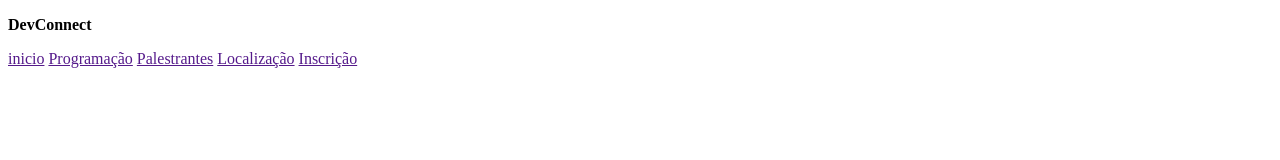
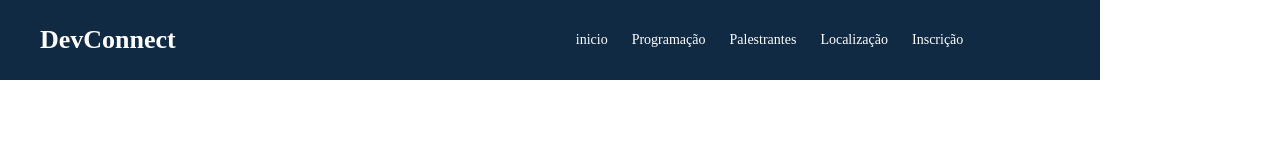
Before and after one commit to Phelps67/devconnect, a plain HTML site: page index.html in a window 1280 px wide. Drawn offline with Linux system fonts and the light colour scheme.

Commit message:
style: Decoração do Header

```diff
--- a/css/style.css
+++ b/css/style.css
@@ -1,4 +1,31 @@
 * {
     box-sizing: border-box;
+    padding: 0px;
+    margin: 0px;
+    max-width: 1100px;
+}
 
+#cabeca {
+     background-color:  #102A43;
+     height: 80px;
+     display: flex;
+     align-items: center;
+     flex-direction: row;
 }
+#devconnect{
+    color: white;
+    font-size: 26px;
+    padding-left: 40px;
+}
+
+.linkmenu{
+
+    color: white;
+    font-size: 14px;
+    padding-left: 24px;
+    text-decoration: none;
+    /* Trocar a cor */
+}
+#linkmenuum{
+    padding-left: 400px;
+}
```
